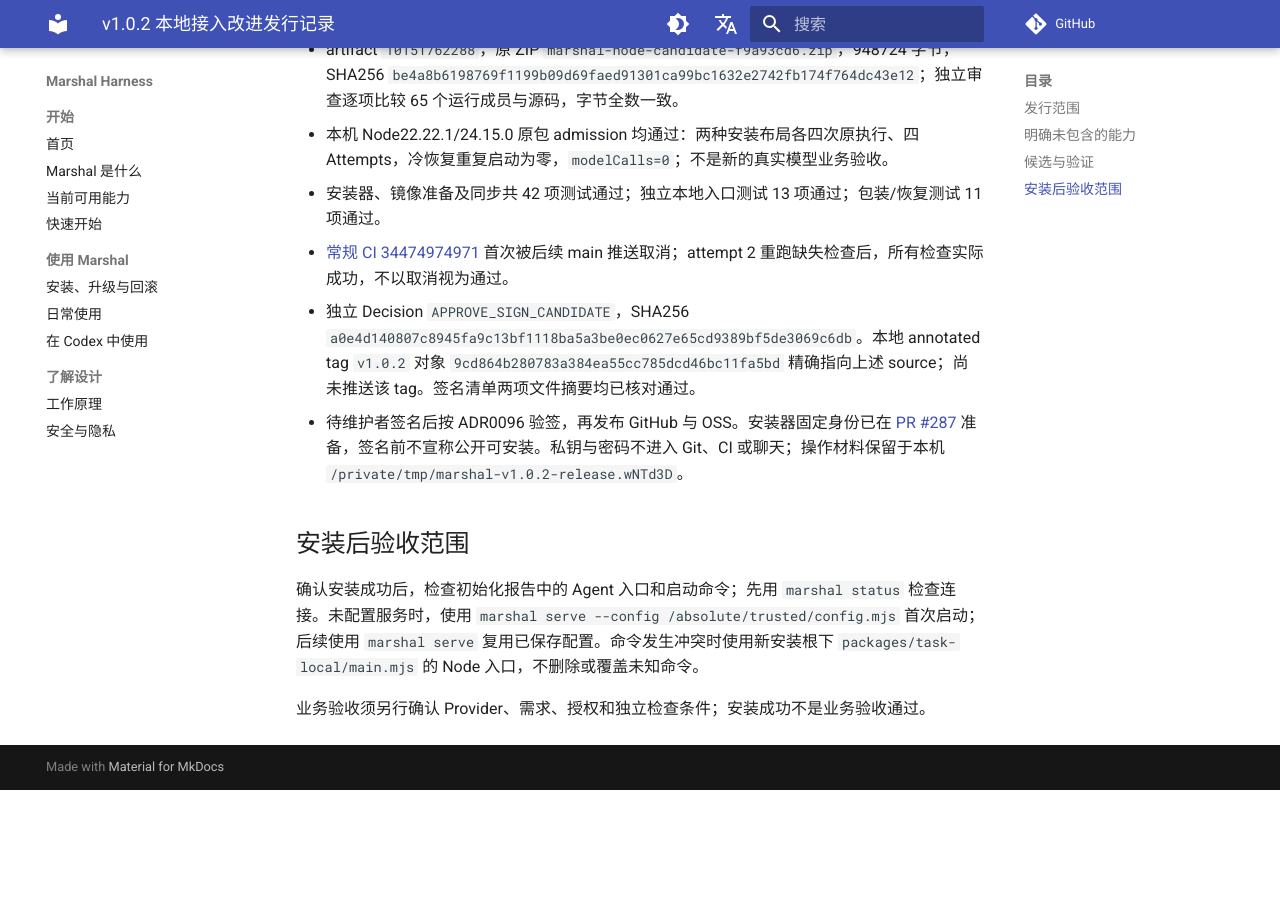
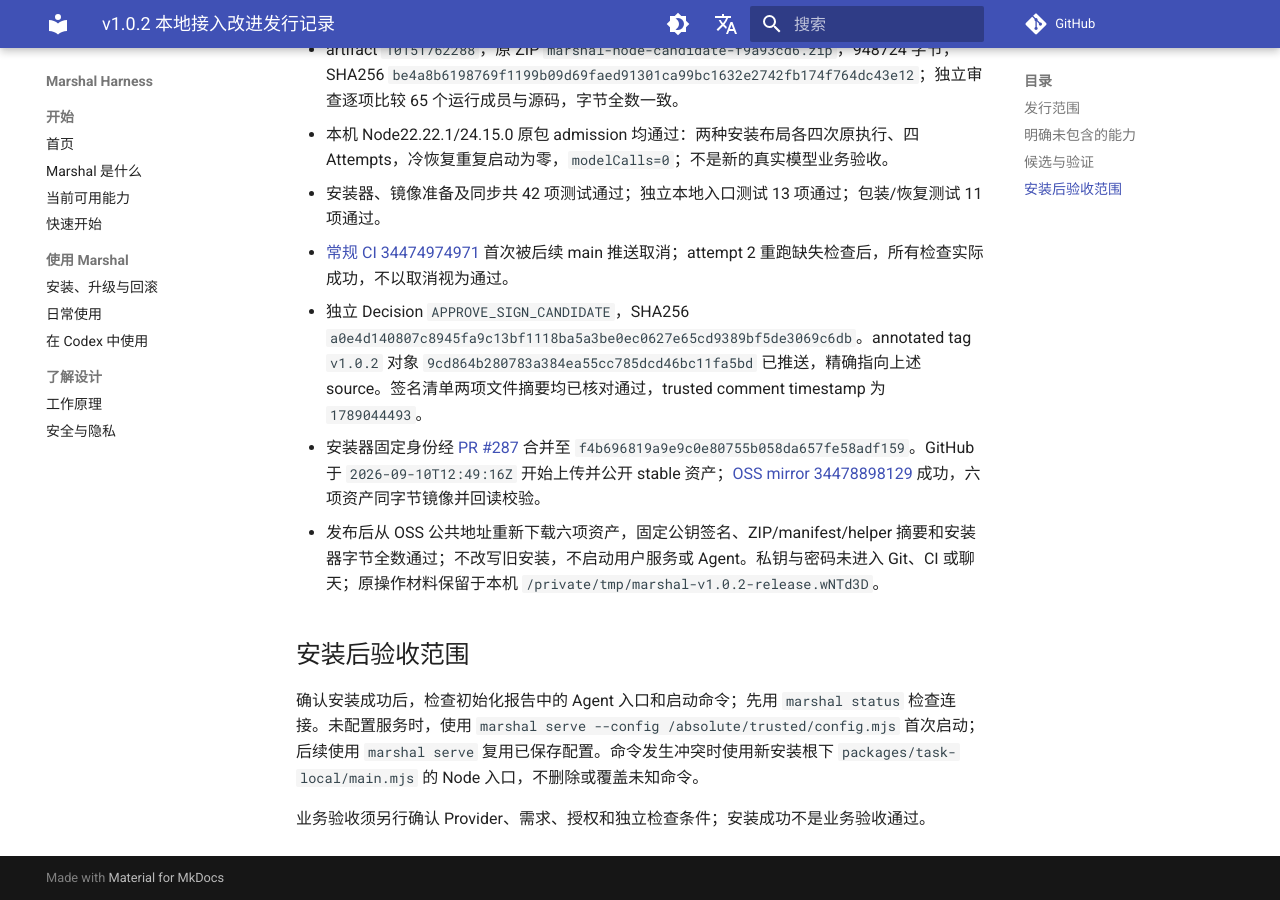
Before and after one commit to chiga0/marshal-harness, an MkDocs documentation site: the page built from docs/v1.0.2-release-dossier-2026-09-10.md, in a window 1280 px wide and 900 px high, scrolled down 982 px. Built offline with MkDocs 1.6.1 and Material for MkDocs 9.7.7, drawn with Linux system fonts in a browser that asks for light colours; comment, search, counter and statistics services are not loaded; before the commit the page ends 1772 px from its top, so only the background shows below that; some of the changed text lies outside the part shown.

Commit message:
docs(release): confirm v1.0.2 GitHub and OSS publication

```diff
--- a/docs/v1.0.2-release-dossier-2026-09-10.md
+++ b/docs/v1.0.2-release-dossier-2026-09-10.md
@@ -1,6 +1,6 @@
 # v1.0.2 本地接入改进发行记录
 
-状态：完整 CI、原包验证与独立 Decision 已通过；等待维护者在本机解锁 minisign 私钥。非交互签名遇到密码要求后已停止，尚未签名或发布。不得将已合并 PR 等同于已更新安装包。
+状态：[v1.0.2 已发布](https://github.com/chiga0/marshal-harness/releases/tag/v1.0.2)。完整 CI、原包验证与独立 Decision 通过后，维护者完成本机交互签名；固定公钥验签和摘要核对通过。GitHub 与 OSS 均已分发原始同字节资产。
 
 ## 发行范围
 
@@ -26,8 +26,9 @@
 - 本机 Node22.22.1/24.15.0 原包 admission 均通过：两种安装布局各四次原执行、四 Attempts，冷恢复重复启动为零，`modelCalls=0`；不是新的真实模型业务验收。
 - 安装器、镜像准备及同步共 42 项测试通过；独立本地入口测试 13 项通过；包装/恢复测试 11 项通过。
 - [常规 CI 34474974971](https://github.com/chiga0/marshal-harness/actions/runs/34474974971) 首次被后续 main 推送取消；attempt 2 重跑缺失检查后，所有检查实际成功，不以取消视为通过。
-- 独立 Decision `APPROVE_SIGN_CANDIDATE`，SHA256 `a0e4d140807c8945fa9c13bf1118ba5a3be0ec0627e65cd9389bf5de3069c6db`。本地 annotated tag `v1.0.2` 对象 `9cd864b280783a384ea55cc785dcd46bc11fa5bd` 精确指向上述 source；尚未推送该 tag。签名清单两项文件摘要均已核对通过。
-- 待维护者签名后按 ADR0096 验签，再发布 GitHub 与 OSS。安装器固定身份已在 [PR #287](https://github.com/chiga0/marshal-harness/pull/287) 准备，签名前不宣称公开可安装。私钥与密码不进入 Git、CI 或聊天；操作材料保留于本机 `/private/tmp/marshal-v1.0.2-release.wNTd3D`。
+- 独立 Decision `APPROVE_SIGN_CANDIDATE`，SHA256 `a0e4d140807c8945fa9c13bf1118ba5a3be0ec0627e65cd9389bf5de3069c6db`。annotated tag `v1.0.2` 对象 `9cd864b280783a384ea55cc785dcd46bc11fa5bd` 已推送，精确指向上述 source。签名清单两项文件摘要均已核对通过，trusted comment timestamp 为 `1789044493`。
+- 安装器固定身份经 [PR #287](https://github.com/chiga0/marshal-harness/pull/287) 合并至 `f4b696819a9e9c0e80755b058da657fe58adf159`。GitHub 于 `2026-09-10T12:49:16Z` 开始上传并公开 stable 资产；[OSS mirror 34478898129](https://github.com/chiga0/marshal-harness/actions/runs/34478898129) 成功，六项资产同字节镜像并回读校验。
+- 发布后从 OSS 公共地址重新下载六项资产，固定公钥签名、ZIP/manifest/helper 摘要和安装器字节全数通过；不改写旧安装，不启动用户服务或 Agent。私钥与密码未进入 Git、CI 或聊天；原操作材料保留于本机 `/private/tmp/marshal-v1.0.2-release.wNTd3D`。
 
 ## 安装后验收范围
 
```
Also changed, not shown: docs/node-install.md (+1 -1 lines), docs/roadmap-status.md (+2 -0 lines).
